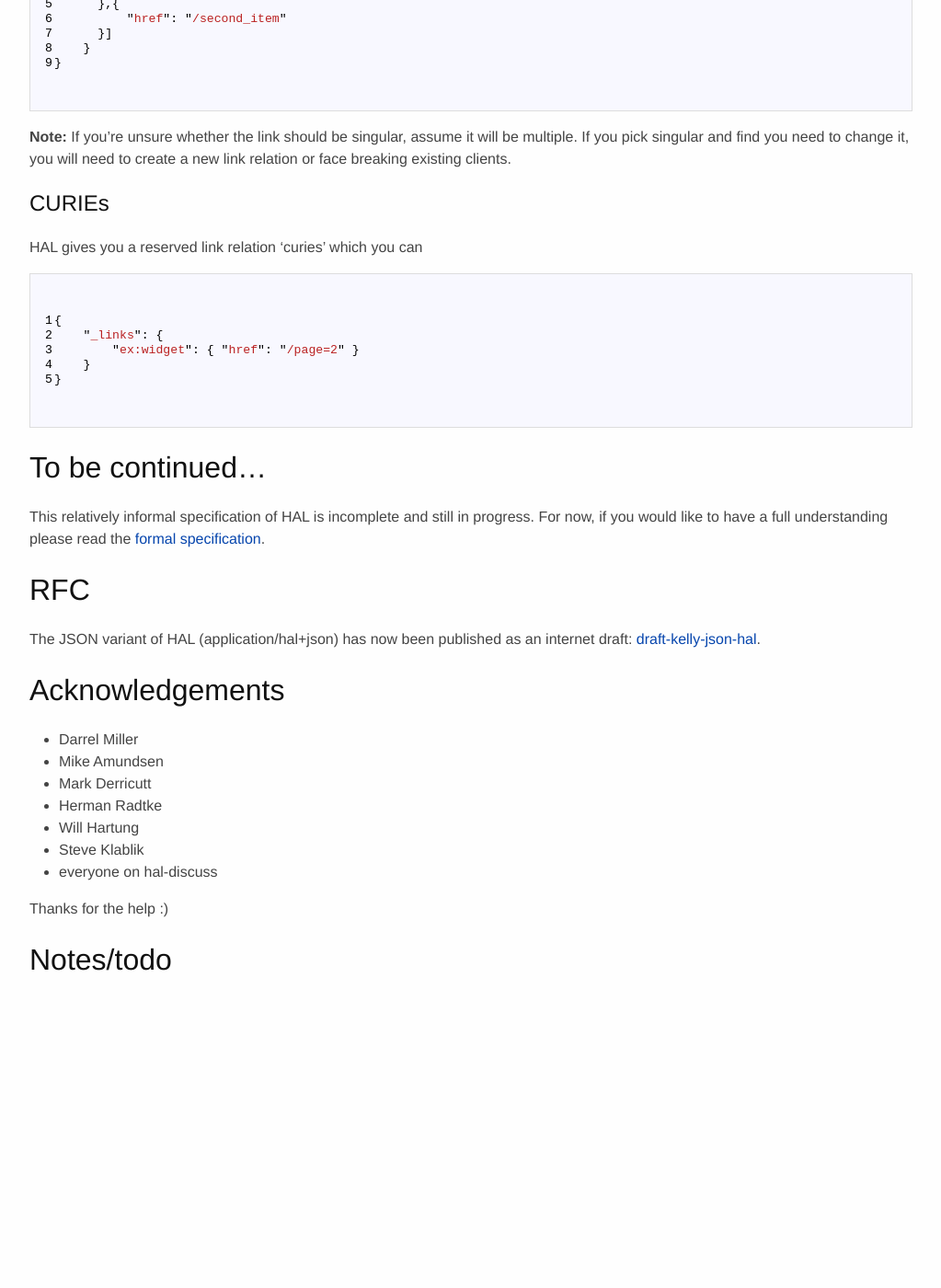
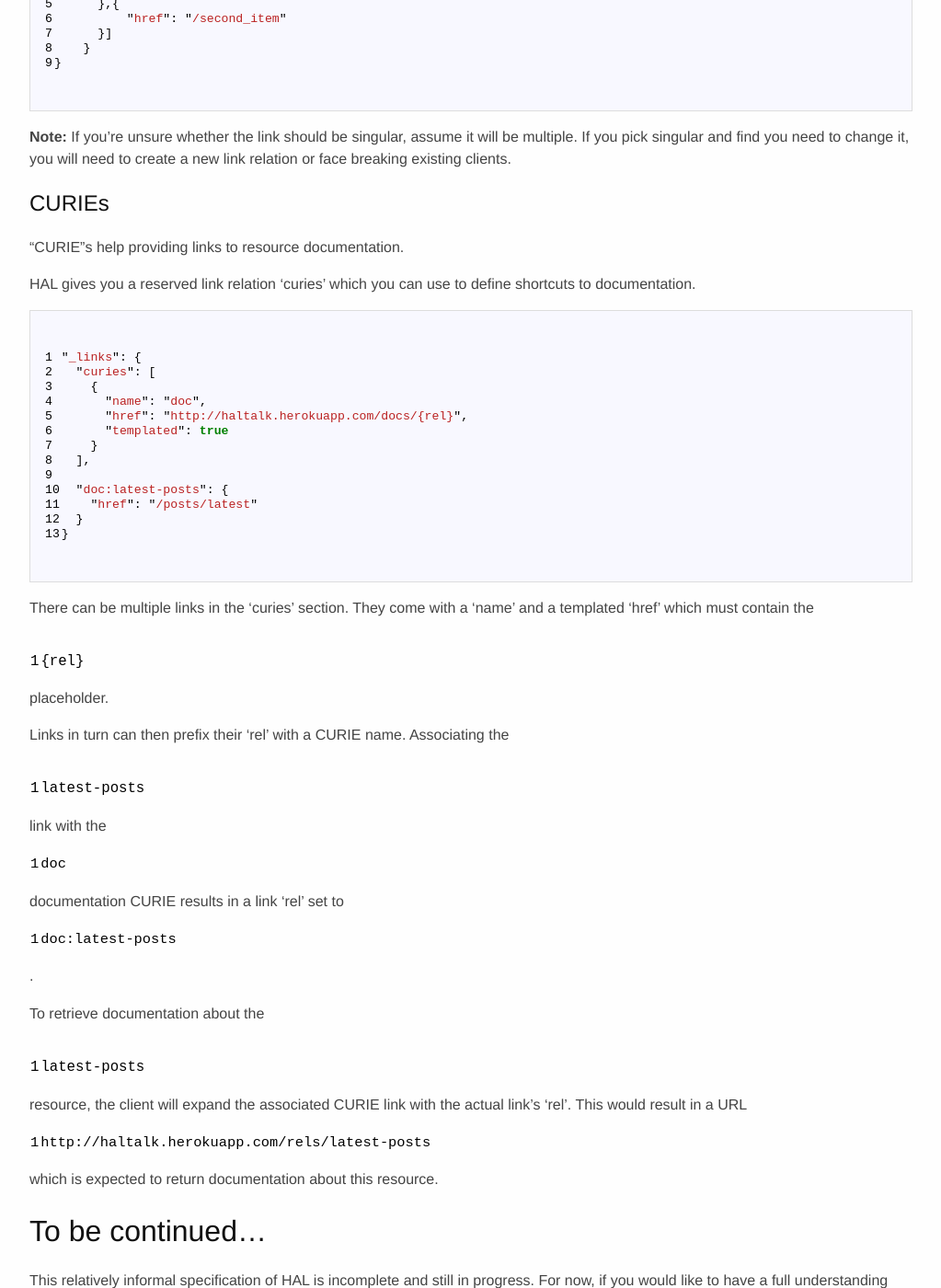
Before and after one commit to mikekelly/hal_specification, a Jekyll site: the page built from hal_specification.md, in a window 1280 px wide and 1400 px high, scrolled down 6061 px. Shown: the whole window at 92% size, without its empty margins (128-1151 px from the left). Built offline with Jekyll 4.4.1, drawn with Linux system fonts in a browser that asks for light colours; Markdown is read by kramdown in place of the engine named in the settings; before the commit the page ends 7163 px from its top, so only the background shows below that.

Commit message:
add CURIE docs.

````diff
--- a/hal_specification.md
+++ b/hal_specification.md
@@ -261,15 +261,36 @@ clients.
 
 ### CURIEs
 
-HAL gives you a reserved link relation 'curies' which you can
+"CURIE"s help providing links to resource documentation.
+
+HAL gives you a reserved link relation 'curies' which you can use to define shortcuts to documentation.
 
 ```javascript
-{
-    "_links": {
-        "ex:widget": { "href": "/page=2" }
+"_links": {
+  "curies": [
+    {
+      "name": "doc",
+      "href": "http://haltalk.herokuapp.com/docs/{rel}",
+      "templated": true
     }
+  ],
+
+  "doc:latest-posts": {
+    "href": "/posts/latest"
+  }
 }
 ```
+
+There can be multiple links in the 'curies' section. They come with a 'name' and a templated 'href' which must
+contain the `{rel}` placeholder.
+
+Links in turn can then prefix their 'rel' with a CURIE name. Associating the `latest-posts` link with the `doc`
+documentation CURIE results in a link 'rel' set to `doc:latest-posts`.
+
+To retrieve documentation about the `latest-posts` resource, the client will expand the associated CURIE link
+with the actual link's 'rel'. This would result in a URL `http://haltalk.herokuapp.com/rels/latest-posts` which
+is expected to return documentation about this resource.
+
 
 ## To be continued...
 This relatively informal specification of HAL is incomplete and still in
````
